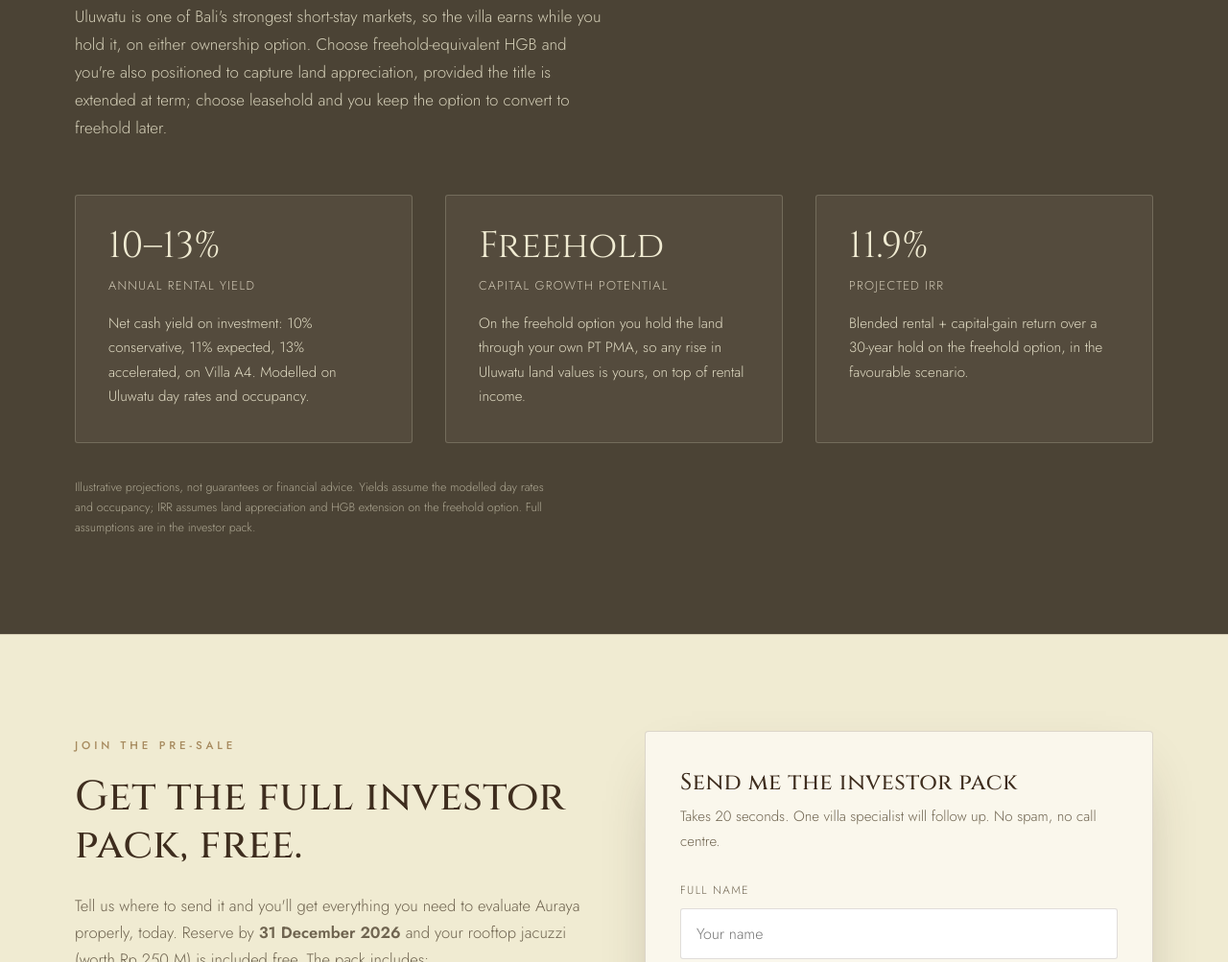
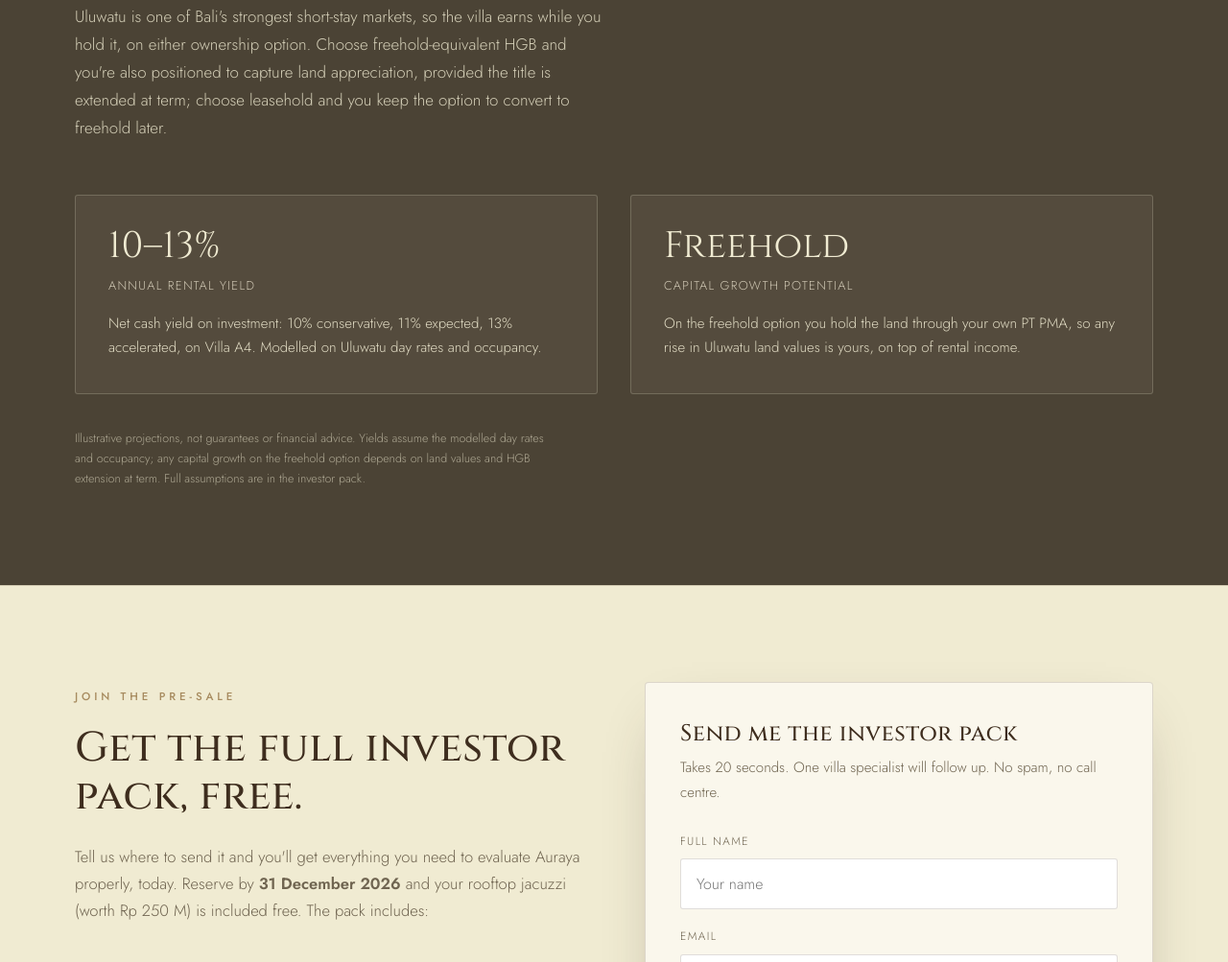
Before and after one commit to luisvalerius11/auraya, a plain HTML site: page index.html in a window 1280 px wide. Shown: the part 6467-7470 px from the top of the page at 96% size. Drawn offline with Linux system fonts and the light colour scheme.

Commit message:
Remove the Projected IRR card from the landing page
Its 11.9% was based on the old yield figures and now sits below the 13%
cash yield it is meant to include. The investment section keeps the yield
and freehold cards in two columns, and the disclaimer no longer mentions IRR.

Co-Authored-By: Claude Opus 5.5 <noreply@anthropic.com>
Claude-Session: https://claude.ai/code/session_01ERckK1zSZEH3guaDH6EnYZ

```diff
--- a/index.html
+++ b/index.html
@@ -172,7 +172,7 @@
 
   .roi{background:var(--brown-gray);color:var(--cream)}
   .roi .section-head h2{color:var(--cream)}.roi .section-head p{color:rgba(240,235,210,.82)}
-  .roi-grid{display:grid;grid-template-columns:repeat(3,1fr);gap:34px}
+  .roi-grid{display:grid;grid-template-columns:repeat(2,1fr);gap:34px}
   .roi-card{border:1px solid rgba(240,235,210,.2);border-radius:3px;padding:34px;background:rgba(240,235,210,.05)}
   .roi-card .num{font-family:var(--font-head);font-size:2.4rem;color:var(--cream);line-height:1;letter-spacing:.01em}
   .roi-card .lbl{margin-top:10px;font-size:.8rem;letter-spacing:.1em;text-transform:uppercase;color:var(--stone-soft)}
@@ -497,9 +497,8 @@
     <div class="roi-grid">
       <div class="roi-card"><div class="num">10–13%</div><div class="lbl">Annual rental yield</div><p>Net cash yield on investment: 10% conservative, 11% expected, 13% accelerated, on Villa A4. Modelled on Uluwatu day rates and occupancy.</p></div>
       <div class="roi-card"><div class="num">Freehold</div><div class="lbl">Capital growth potential</div><p>On the freehold option you hold the land through your own PT&nbsp;PMA, so any rise in Uluwatu land values is yours, on top of rental income.</p></div>
-      <div class="roi-card"><div class="num">11.9%</div><div class="lbl">Projected IRR</div><p>Blended rental + capital-gain return over a 30-year hold on the freehold option, in the favourable scenario.</p></div>
     </div>
-    <p class="roi-disclaimer">Illustrative projections, not guarantees or financial advice. Yields assume the modelled day rates and occupancy; IRR assumes land appreciation and HGB extension on the freehold option. Full assumptions are in the investor pack.</p>
+    <p class="roi-disclaimer">Illustrative projections, not guarantees or financial advice. Yields assume the modelled day rates and occupancy; any capital growth on the freehold option depends on land values and HGB extension at term. Full assumptions are in the investor pack.</p>
   </div>
 </section>
 
```
